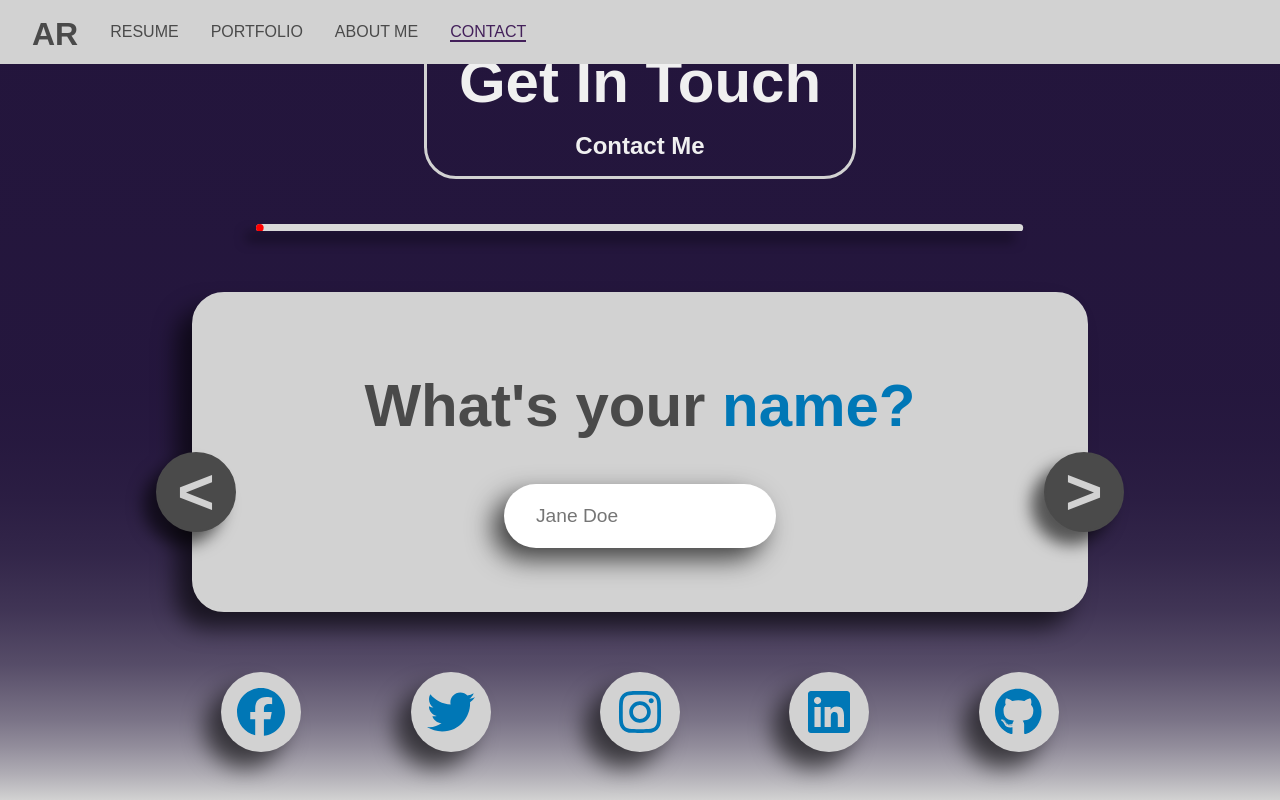
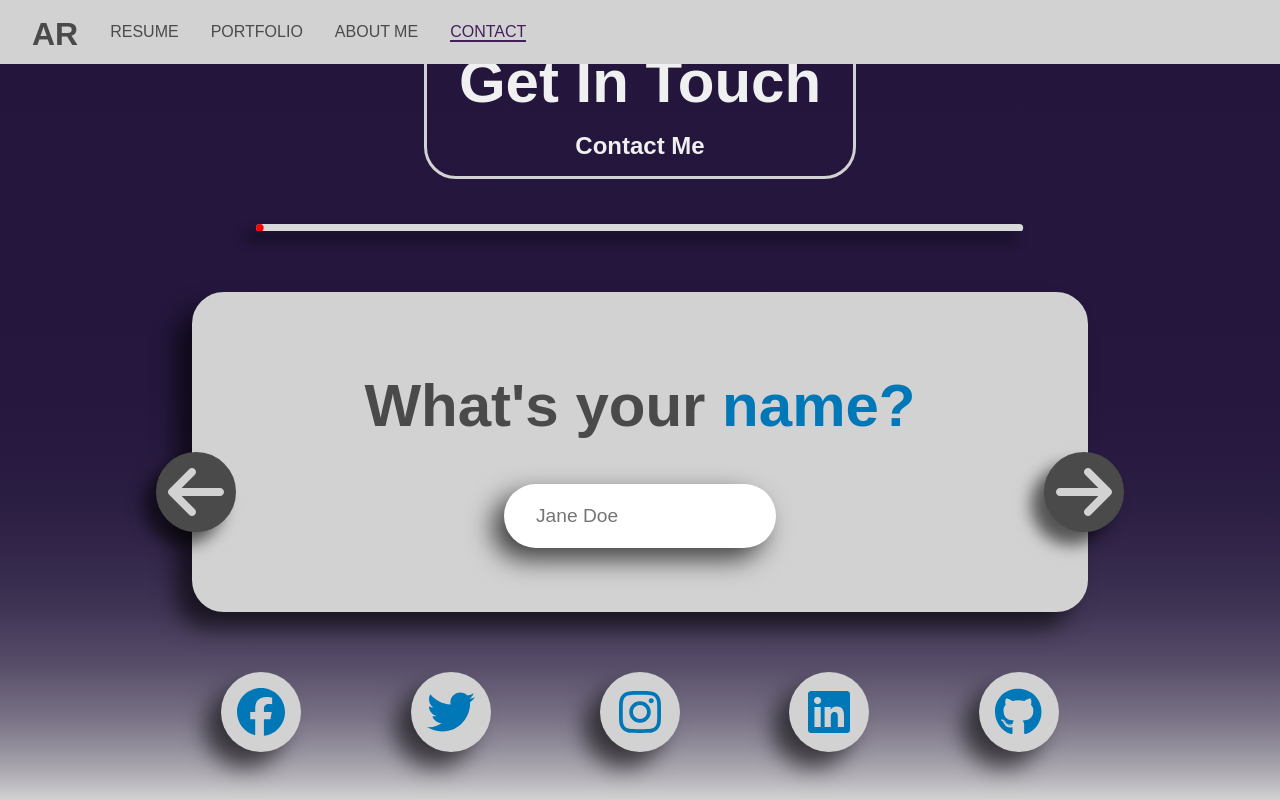
Before and after one commit to arichards912/personalwebsite, a React (Create React App) app: page /contact in a window 1280 px wide. Built offline with nearby package versions, Linux system fonts and the light colour scheme.

Commit message:
Arrow and Check Icons, Contact Pane

```diff
--- a/src/components/ContactContainer/ContactPane.js
+++ b/src/components/ContactContainer/ContactPane.js
@@ -1,5 +1,8 @@
 import React, { useState } from "react";
 import "./ContactPane.css";
+
+import { FontAwesomeIcon } from "@fortawesome/react-fontawesome";
+import { faArrowLeft, faArrowRight, faCheck } from "@fortawesome/free-solid-svg-icons";
 
 function ContactPane({ index, type, title, keyword, placeholder, regex = "", onNext, onPrev, onSubmit }) {
   const [inputValue, setInputValue] = useState("");
@@ -30,9 +33,9 @@ function ContactPane({ index, type, title, keyword, placeholder, regex = "", onN
   return (
     <div className="content-internal">
       <div className="input-content">
-
-
-        <h1 className="panel-title">{title} <span className="keyword-text">{keyword}?</span></h1>
+        <h1 className="panel-title">
+          {title} <span className="keyword-text">{keyword}?</span>
+        </h1>
 
         {type !== "submit" && (
           <input
@@ -45,12 +48,19 @@ function ContactPane({ index, type, title, keyword, placeholder, regex = "", onN
         )}
       </div>
       <button className="progress-button back-button" disabled={index === 0} onClick={onPrev}>
-          {"<"}
+        <FontAwesomeIcon icon={faArrowLeft} />
       </button>
-      <button className="progress-button forward-button" disabled={!isValid && type !== "submit"} onClick={handleClickNext}>
-              {type === "submit" ? "✔" : ">"}
+      <button
+        className="progress-button forward-button"
+        disabled={!isValid && type !== "submit"}
+        onClick={handleClickNext}
+      >
+        {type === "submit" ? (
+          <FontAwesomeIcon icon={faCheck} />
+        ) : (
+          <FontAwesomeIcon icon={faArrowRight} />
+        )}
       </button>
-
     </div>
   );
 }
```
